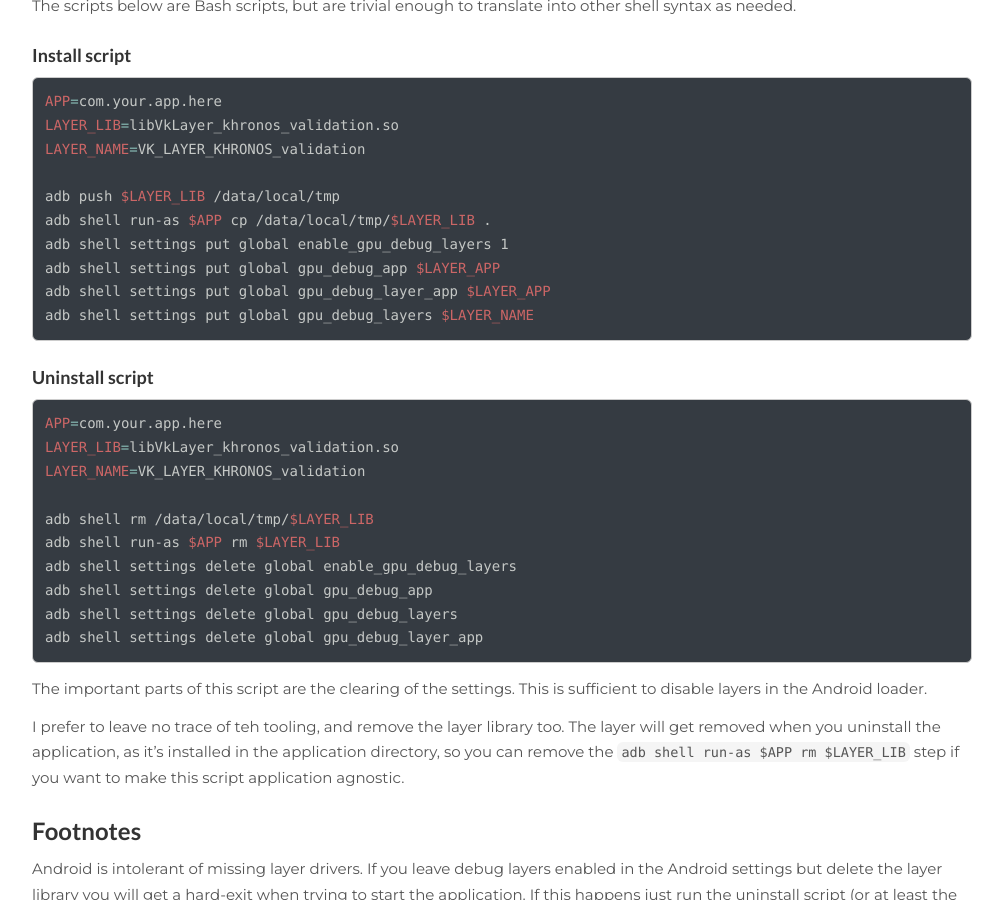
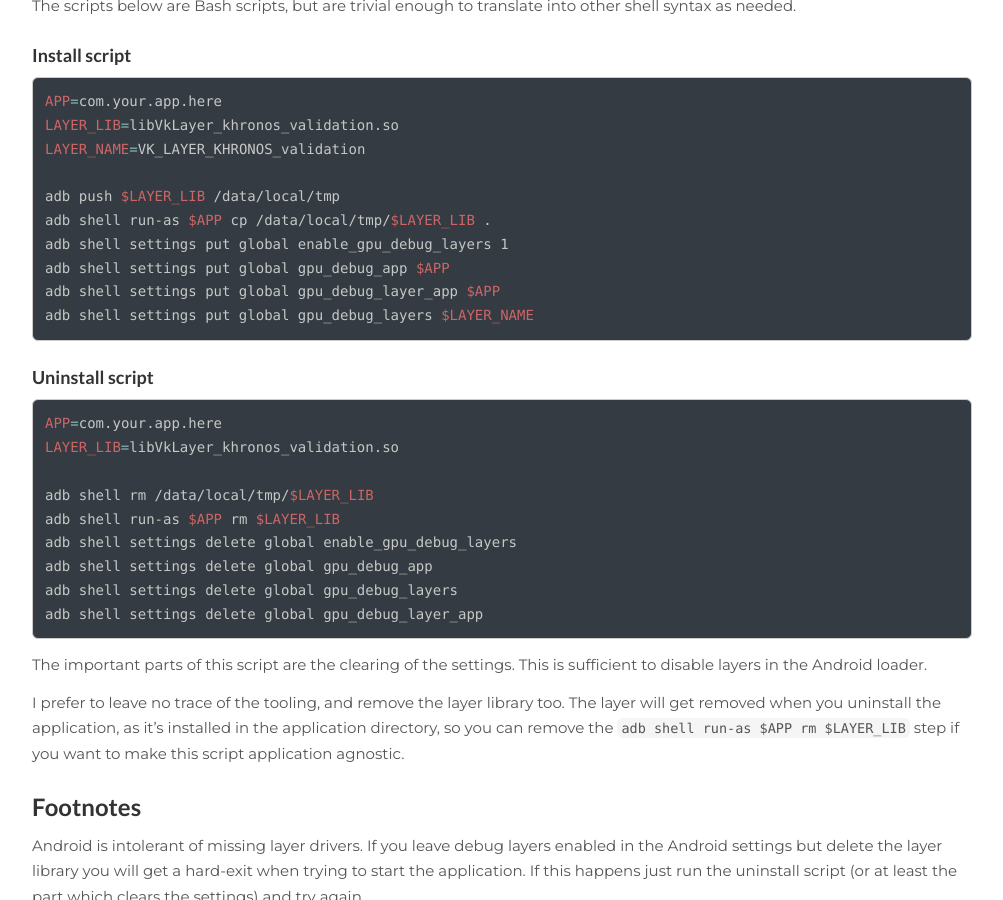
Before and after one commit to solidpixel/solidpixel.github.io, a Jekyll site: the page built from _posts/2022-04-20-android_vulkan_layers.md, in a window 1280 px wide and 900 px high, scrolled down 1093 px. Shown: the whole window, without its empty margins (138-1141 px from the left). Built offline with Jekyll 4.4.1, drawn with Linux system fonts in a browser that asks for light colours.

Commit message:
Fix typo in layer blog

````diff
--- a/_posts/2022-04-20-android_vulkan_layers.md
+++ b/_posts/2022-04-20-android_vulkan_layers.md
@@ -70,8 +70,8 @@ LAYER_NAME=VK_LAYER_KHRONOS_validation
 adb push $LAYER_LIB /data/local/tmp
 adb shell run-as $APP cp /data/local/tmp/$LAYER_LIB .
 adb shell settings put global enable_gpu_debug_layers 1
-adb shell settings put global gpu_debug_app $LAYER_APP
-adb shell settings put global gpu_debug_layer_app $LAYER_APP
+adb shell settings put global gpu_debug_app $APP
+adb shell settings put global gpu_debug_layer_app $APP
 adb shell settings put global gpu_debug_layers $LAYER_NAME
 ```
 
@@ -80,7 +80,6 @@ adb shell settings put global gpu_debug_layers $LAYER_NAME
 ```bash
 APP=com.your.app.here
 LAYER_LIB=libVkLayer_khronos_validation.so
-LAYER_NAME=VK_LAYER_KHRONOS_validation
 
 adb shell rm /data/local/tmp/$LAYER_LIB
 adb shell run-as $APP rm $LAYER_LIB
@@ -93,7 +92,7 @@ adb shell settings delete global gpu_debug_layer_app
 The important parts of this script are the clearing of the settings. This is
 sufficient to disable layers in the Android loader.
 
-I prefer to leave no trace of teh tooling, and remove the layer library too.
+I prefer to leave no trace of the tooling, and remove the layer library too.
 The layer will get removed when you uninstall the application, as it's
 installed in the application directory, so you can remove the
 `adb shell run-as $APP rm $LAYER_LIB` step if you want to make this script
````
